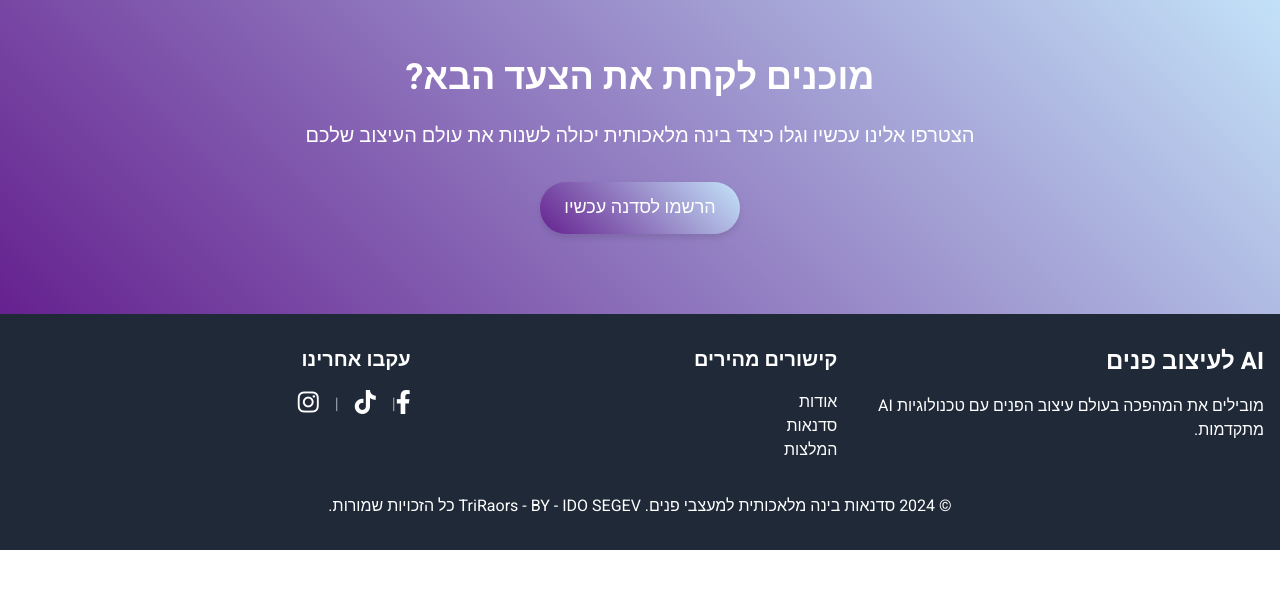
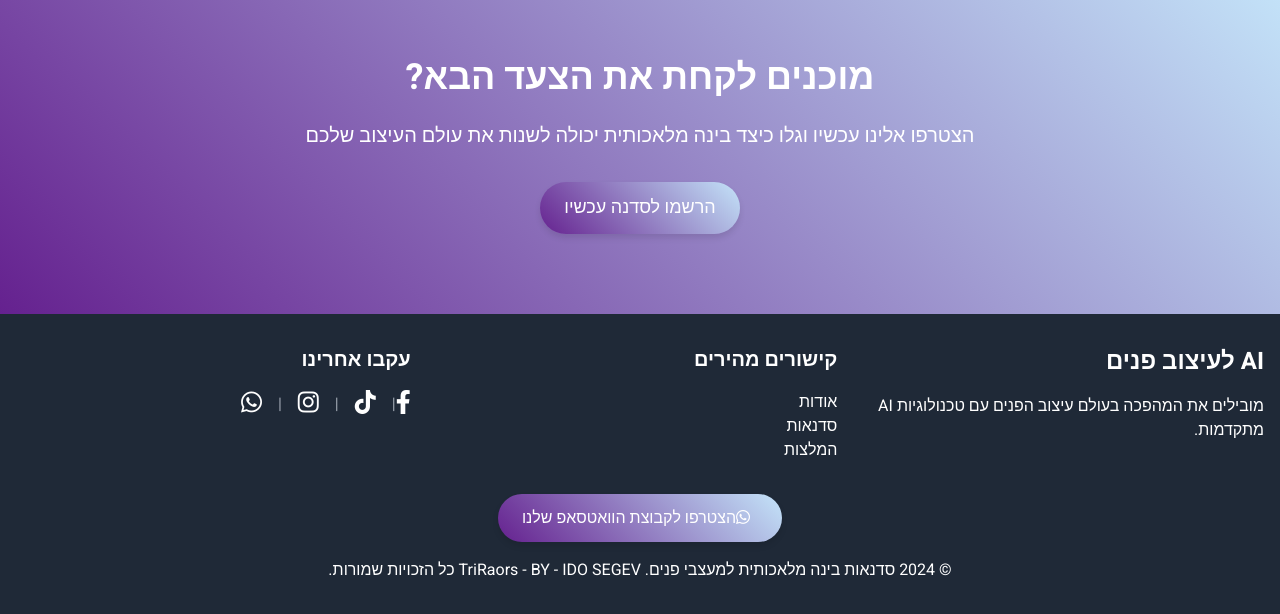
Before and after one commit to Idosegev23/interior, a website: page index.html in a window 1280 px wide. Shown: the part 2478-3092 px from the top of the page. Before the commit the page ends 3028 px from the top, so only its background shows below. Drawn offline with nearby package versions, Linux system fonts and the light colour scheme.

Commit message:
Update index.html

```diff
--- a/index.html
+++ b/index.html
@@ -225,7 +225,7 @@
                         </div>
                     </div>
                     <div class="workshop-card" data-aos="fade-up" data-aos-delay="200">
-                        <img src="https://res.cloudinary.com/dsoh3yteb/image/upload/v1723557185/0_3_on8o7x.webp" alt="Midjourney Workshop" class="w-full h-48 object-cover">
+                        <img src="https://res.cloudinary.com/dsoh3yteb/image/upload/v1723557185/System_Auto-save_Untitled_Master_Bedroom-1_vpnklm.jpg" alt="Midjourney Workshop" class="w-full h-48 object-cover">
                         <div class="p-6">
                             <h3 class="text-2xl font-bold mb-2">סדנת Midjourney למעצבי פנים</h3>
                             <p class="mb-4">גלו כיצד Midjourney יכול לשפר את תהליך העיצוב שלכם ולהפוך רעיונות לויזואליזציות מדהימות.</p>
@@ -298,10 +298,15 @@
                         <a href="https://www.tiktok.com/@triroars" target="_blank" class="hover:text-primary transition-colors"><i class="fab fa-tiktok text-2xl"></i></a>
                         <span class="text-gray-400">|</span>
                         <a href="https://www.instagram.com/triroars/" target="_blank" class="hover:text-primary transition-colors"><i class="fab fa-instagram text-2xl"></i></a>
+                        <span class="text-gray-400">|</span>
+                        <a href="https://chat.whatsapp.com/IKy7NXxUc7rBBMbDii9yQ9" target="_blank" class="hover:text-primary transition-colors"><i class="fab fa-whatsapp text-2xl"></i></a>
                     </div>
                 </div>
             </div>
             <div class="mt-8 text-center">
+                <a href="https://chat.whatsapp.com/IKy7NXxUc7rBBMbDii9yQ9" target="_blank" class="btn-primary inline-block mb-4">
+                    <i class="fab fa-whatsapp mr-2"></i>הצטרפו לקבוצת הוואטסאפ שלנו
+                </a>
                 <p>&copy; 2024 סדנאות בינה מלאכותית למעצבי פנים. TriRaors - BY - IDO SEGEV כל הזכויות שמורות.</p>
             </div>
         </div>
```
